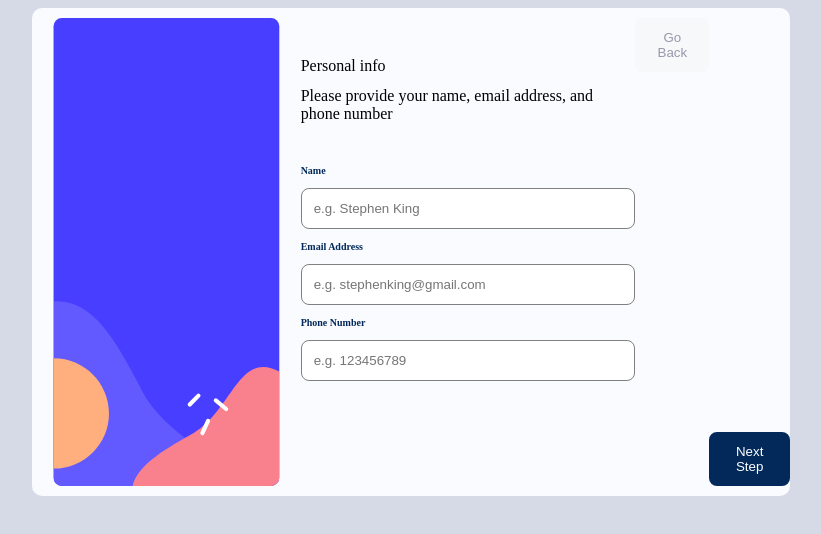
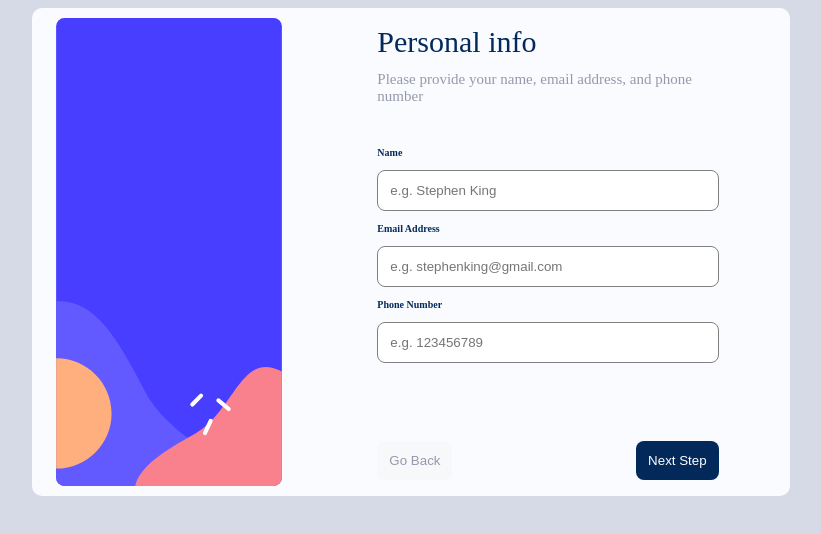
Before and after one commit to emperor1239182/multi-step-form, a React (Vite) app: page / in a window 1280 px wide. Shown: the top 534 px of the page, without its empty margins (229-1050 px from the left). Built offline with nearby package versions, Linux system fonts and the light colour scheme.

Commit message:
refactor styles and structure for navigator and add-ons components; enhance layout and spacing for better user experience

```diff
--- a/src/App.css
+++ b/src/App.css
@@ -15,31 +15,49 @@ body {
   margin: auto auto;
   display: flex;
   justify-content: space-between;
+  position: relative;
 }
-
-.personalInfo {
+.container .navigator {
   width: 45%;
   display: flex;
   flex-direction: column;
   gap: 12px;
   margin: auto;
 }
-.personalInfo .next {
+.container .navigator .heading {
+  font-size: 30px;
+  font-size: bolder;
+  color: hsl(213, 96%, 18%);
+}
+.container .navigator .additionalText {
+  font-size: 15px;
+  color: hsl(231, 11%, 63%);
+}
+.container .navigator .nav {
+  display: flex;
+  align-items: center;
+  justify-content: space-between;
+  gap: 10px;
+}
+.container .navigator .nav .back {
+  border-radius: 8px;
+  color: hsl(231, 11%, 63%);
+  padding: 12px;
+  max-width: 100px;
+}
+.container .navigator .nav .next {
   border-radius: 8px;
   background-color: hsl(213, 96%, 18%);
   padding: 12px;
   max-width: 100px;
-  align-self: self-end;
   color: white;
 }
-.personalInfo .heading {
-  font-size: 30px;
-  font-size: bolder;
-  color: hsl(213, 96%, 18%);
-}
-.personalInfo .additionalText {
-  font-size: 15px;
-  color: hsl(231, 11%, 63%);
+
+.personalInfo {
+  display: flex;
+  flex-direction: column;
+  gap: 12px;
+  margin: auto;
 }
 .personalInfo input {
   border: 1px solid grey;
@@ -57,6 +75,7 @@ body {
   border-radius: 6px;
   width: 300px;
   padding: 10px;
+  cursor: pointer;
 }
 
 .duration {
@@ -117,20 +136,6 @@ body {
   transform: translateX(20px);
 }
 
-.back {
-  border-radius: 8px;
-  color: hsl(231, 11%, 63%);
-  padding: 12px;
-  max-width: 100px;
-  align-self: self-start;
-}
-
-.nav {
-  display: flex;
-  align-items: center;
-  justify-content: space-between;
-}
-
 .offers {
   display: flex;
   justify-content: space-between;
@@ -139,12 +144,13 @@ body {
   padding: 10px;
   font-size: 12px;
 }
-
-.description {
+.offers .description {
   color: hsl(213, 96%, 18%);
   font-weight: bold;
 }
-
-.validity {
+.offers .validity {
   color: hsl(231, 11%, 63%);
+}
+.offers .price {
+  color: hsl(213, 96%, 18%);
 }/*# sourceMappingURL=App.css.map */
--- a/src/App.scss
+++ b/src/App.scss
@@ -13,7 +13,6 @@ $smallTextColor: hsl(231, 11%, 63%);
     flex-direction: column;
     gap: 12px;
     margin: auto;
-
 
   .heading{
       font-size: $size;
@@ -39,14 +38,39 @@ body{
     margin: auto auto;
     display: flex;
     justify-content: space-between;
+    position: relative;
+
+    .navigator{
+      @include layout;
+      .nav{
+        display: flex;
+        align-items: center;
+        justify-content: space-between;
+        gap: 10px;
+        .back{
+          border-radius: 8px;
+              color: $smallTextColor;
+              padding: 12px;
+              max-width: 100px;
       }
+      .next{
+        border-radius: 8px;
+        background-color: hsl(213, 96%, 18%);
+        padding: 12px;
+        max-width: 100px;
+        color: white;
+      }
+
+    }
+    }
+}
+
+
 .personalInfo{
-    width: 45%;
   display: flex;
   flex-direction: column;
   gap: 12px;
   margin: auto;
-
   input{
       border: 1px solid grey;
       border-radius: 8px;
@@ -54,15 +78,7 @@ body{
   }
 }
 
-.ads-on{
-  @include layout;
-}
-.subscription{
-  @include layout;
-}
-.summary{
-  @include layout;
-}
+
 
 .plans{
     display: flex;
@@ -141,27 +157,7 @@ body{
   }
 }
 
-.nav{
-    display: flex;
-    align-items: center;
-    justify-content: space-between;
-    .back{
-      border-radius: 8px;
-          color: $smallTextColor;
-          padding: 12px;
-          max-width: 100px;
-          align-self: flex-start;
-  }
-  .next{
-    border-radius: 8px;
-    background-color: hsl(213, 96%, 18%);
-    padding: 12px;
-    max-width: 100px;
-    align-self: flex-end;
-    color: white;
-  }
 
-}
 .offers{
   display: flex;
   justify-content: space-between;
--- a/src/addsOn.jsx
+++ b/src/addsOn.jsx
@@ -5,8 +5,8 @@ export const AddsOn = ()=>{
     return(
         <>
         <div className="ads-on">
-        <span className="heading">Pick add-ons</span>
-        <span className="additionalText">Add-ons help enhance your gaming experience</span> <br/>
+        <span className="heading">Pick add-ons</span> <br/>
+        <span className="additionalText">Add-ons help enhance your gaming experience</span> <br/> <br/>
         <div className="services">
 
             <div className="offers">
--- a/src/navigator.jsx
+++ b/src/navigator.jsx
@@ -21,7 +21,7 @@ export const Navigator = () => {
     };
 
     return (
-        <>
+        <div className='navigator'>
             {options[currentIndex]}
             <div className="nav">
                 <button className="back" onClick={navigateBackward} disabled={currentIndex === 0}>
@@ -31,6 +31,6 @@ export const Navigator = () => {
                     Next Step
                 </button>
             </div>
-        </>
+        </div>
     );
 };
--- a/src/summary.jsx
+++ b/src/summary.jsx
@@ -4,8 +4,8 @@ export const Summary = ()=>{
     const {data} = Info();
     return(
         <div className="summary">
-            <span className="heading">Finishing up</span>
-            <span className="additionalText">Double-check everything looks OK before confirming.</span> <br/>
+            <span className="heading">Finishing up</span> <br/>
+            <span className="additionalText">Double-check everything looks OK before confirming.</span> <br/> <br/>
             {data ? (
                 <div className="summaryCard">
                     <span className="description">{data.name || "Plan"}</span>
--- a/subscription.jsx
+++ b/subscription.jsx
@@ -7,11 +7,11 @@ export const Subscription = () => {
 
   return (
       <div className="subscription">
-        <span className="heading">Select your plan</span>
+        <span className="heading">Select your plan</span> <br/>
         <span className="additionalText">
           You have the option of monthly or yearly billing.
         </span>
-        <br />
+        <br /> <br/>
         <div className="plans">
           {Subs.filter((item) => item.id).map((item) => (
             <div
```
Also changed, not shown: 1 other file (tests, documents, lock files or other folders). Lines whose indentation alone changed are shown as unchanged.
